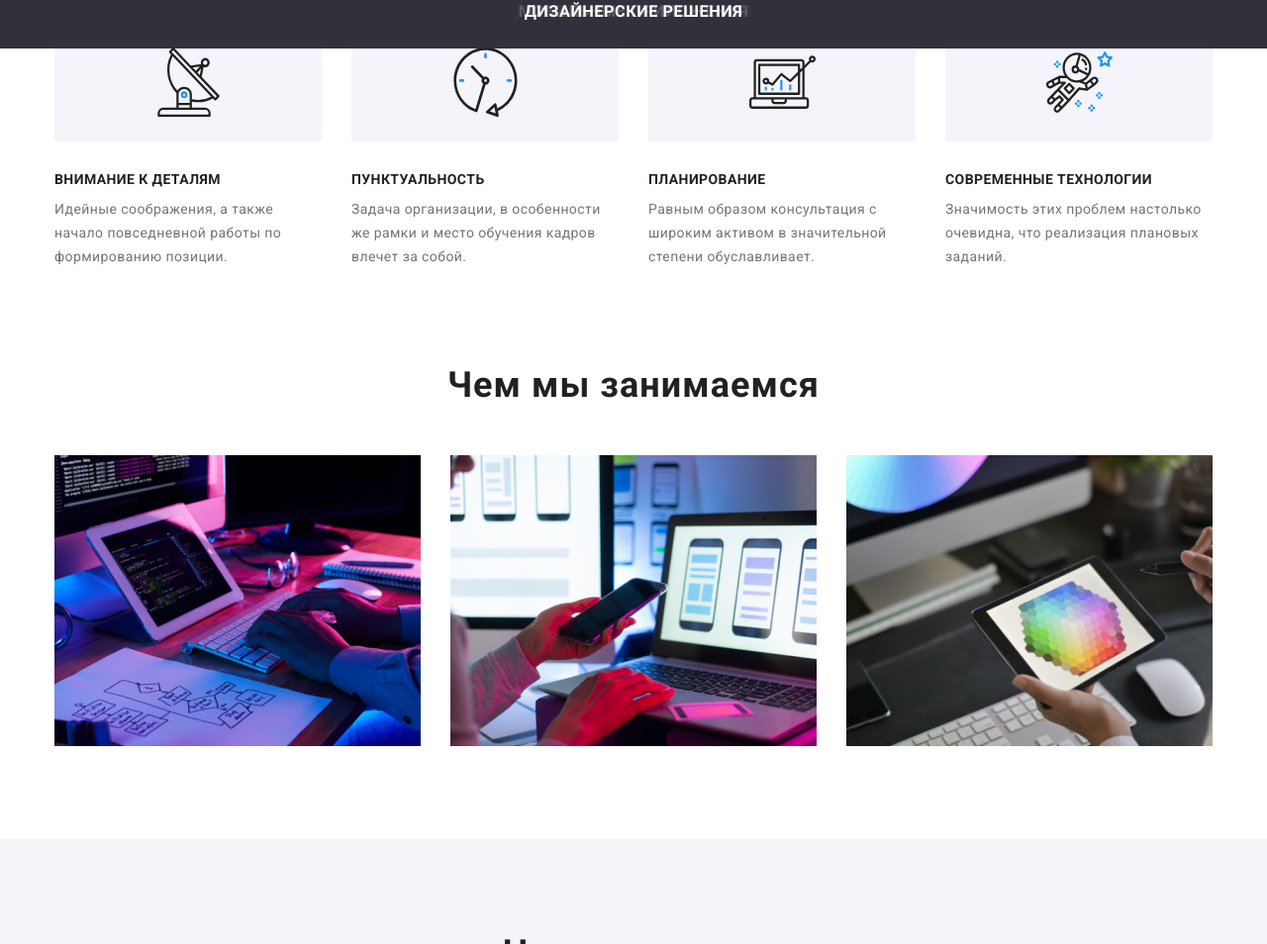
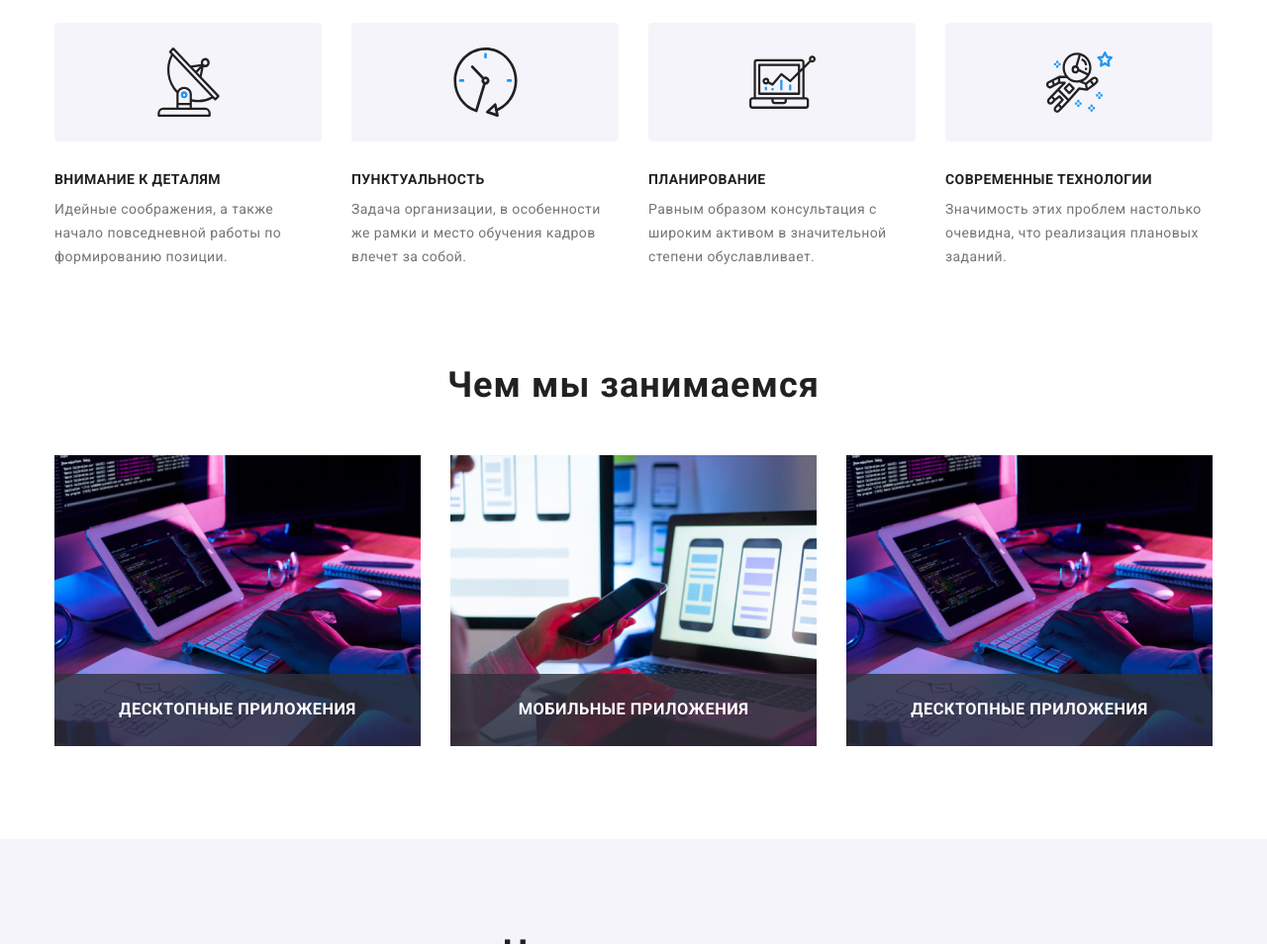
Before and after one commit to KasiaKosh/goit-markup-hw-05, a plain HTML site: page index.html in a window 1280 px wide. Shown: the part 751-1705 px from the top of the page at 99% size. Drawn offline with Linux system fonts and the light colour scheme.

Commit message:
add position image

```diff
--- a/css/styles.css
+++ b/css/styles.css
@@ -263,18 +263,20 @@ letter-spacing: 0.03em;
   margin-right: 30px;
 }
 
+.wdc-item{
+   position: relative;
+  }
+
+
 .imgwhatwedo {
   display: block;
 }
 
 .title-p{
-  position:absolute;
+  position: absolute;
+  left:0;
   bottom: 0;
   right: 0;
-  width: 100%;
-    padding-top: 27px;
-    padding-bottom: 27px;
-    background: rgba(47, 48, 58, 0.8);
 }
 
 .dmd {
@@ -284,7 +286,9 @@ letter-spacing: 0.03em;
   text-align: center;
   text-transform: uppercase;
   color: var(--white-color);
-
+  padding-top: 27px;
+  padding-bottom: 27px;
+  background: rgba(47, 48, 58, 0.8);
 }
 
 .section {
--- a/index.html
+++ b/index.html
@@ -107,7 +107,6 @@
         <h2 class="wdc">Чем мы занимаемся</h2>
         <ul class="list contact-list">
           <li class="wdc-item">
-           <div>
               <img
               class="imgwhatwedo"
               src="images/What_doing/img.jpg"
@@ -116,8 +115,7 @@
               alt="Image_of_desctop"
             />
             <div class="title-p">
-              <h3 class="dmd">Десктопные приложения</h3>
-            </div>
+            <h3 class="dmd ">Десктопные приложения</h3>
             </div>
           </li>
           <li class="wdc-item">
@@ -132,16 +130,16 @@
               <h3 class="dmd">Мобильные приложения</h3>
             </div>
           </li>
-          <li class="wdc-item">
-            <img
+         <li class="wdc-item">
+              <img
               class="imgwhatwedo"
-              src="images/What_doing/img_1.jpg"
+              src="images/What_doing/img.jpg"
               width="370"
               height="294"
-              alt="Image_of_designer"
+              alt="Image_of_desctop"
             />
             <div class="title-p">
-              <h3 class="dmd">Дизайнерские решения</h3>
+            <h3 class="dmd ">Десктопные приложения</h3>
             </div>
           </li>
         </ul>
```
